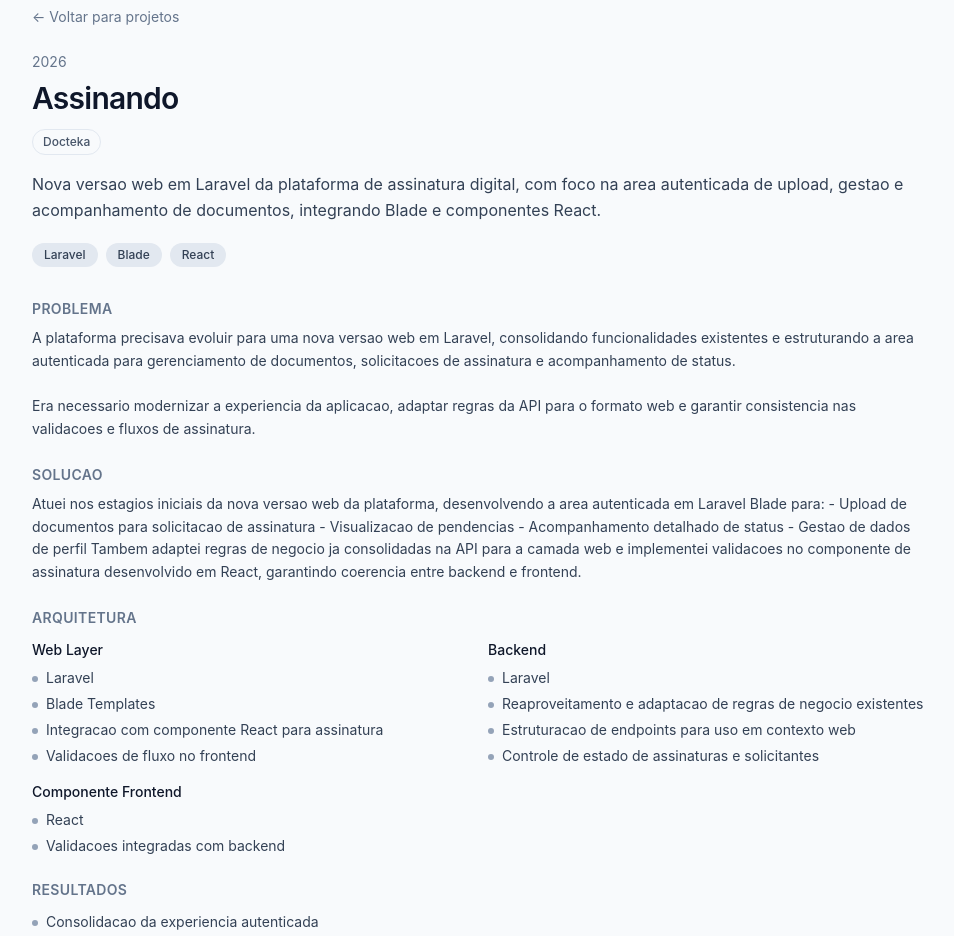
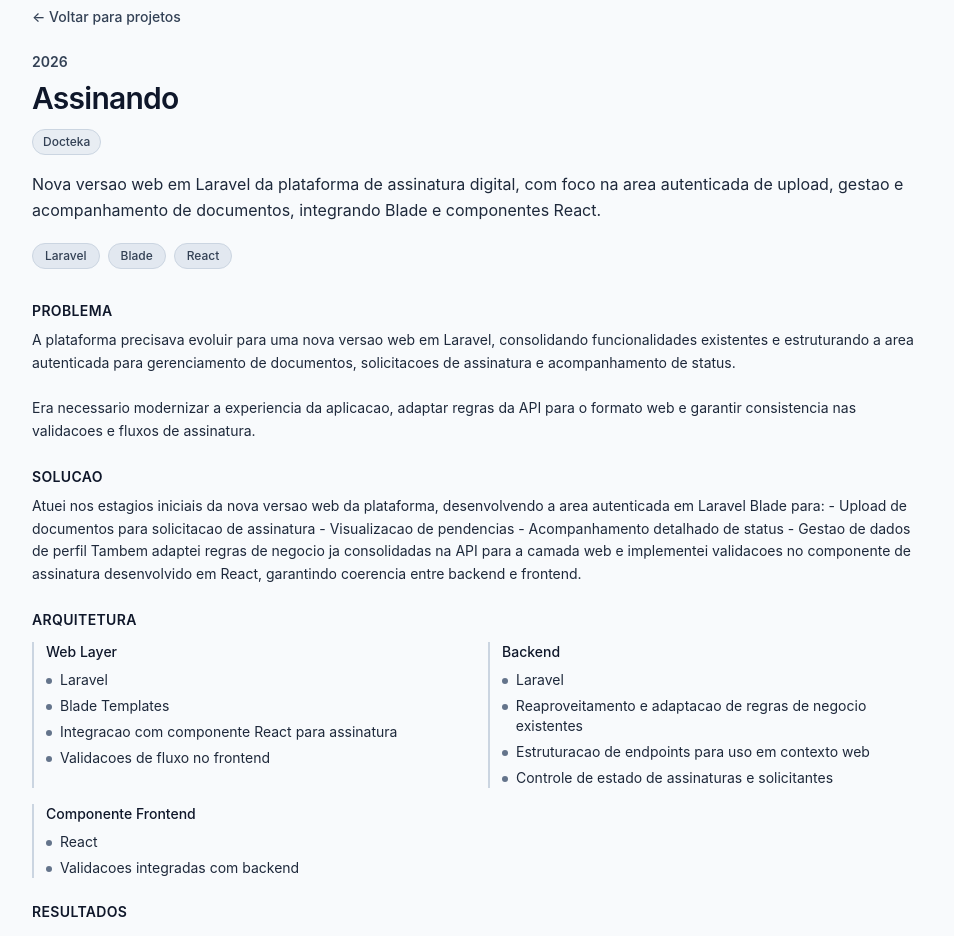
Before and after one commit to albuquerque-lucas/albuquerque-lucas.github.io, a React (Vite) app: page /projects/assinando-digital-signature-platform in a window 1280 px wide. Shown: the part 60-996 px from the top of the page, without its empty margins (64-1018 px from the left). Built offline with nearby package versions, Linux system fonts and the light colour scheme.

Commit message:
style(projects): refina contraste e hierarquia dos cards/detalhe, adiciona client badge e ajusta hover com fundo azul sutil

```diff
--- a/src/components/ClientBadge.tsx
+++ b/src/components/ClientBadge.tsx
@@ -7,7 +7,7 @@ export function ClientBadge({ clientName }: ClientBadgeProps) {
   if (!value) return null
 
   return (
-    <span className="inline-flex items-center rounded-full border border-slate-200 bg-slate-50 px-2.5 py-1 text-xs font-medium text-slate-600">
+    <span className="inline-flex items-center rounded-full border border-slate-300 bg-slate-200/70 px-2.5 py-1 text-xs font-medium text-slate-700">
       {value}
     </span>
   )
--- a/src/components/ProjectCard.tsx
+++ b/src/components/ProjectCard.tsx
@@ -21,30 +21,30 @@ export function ProjectCard({ project }: ProjectCardProps) {
       initial={{ opacity: 0, y: 8 }}
       whileInView={{ opacity: 1, y: 0 }}
       viewport={{ once: true }}
-      className="group relative border-l-2 border-l-brand-500/25 py-8 pl-6 transition duration-200 hover:-translate-y-0.5 hover:border-l-brand-500/60 hover:bg-brand-500/5 focus-within:border-l-brand-500 focus-within:bg-brand-500/5 after:absolute after:bottom-0 after:left-1/2 after:h-px after:w-[85%] after:-translate-x-1/2 after:bg-slate-200/60 after:content-[''] last:after:hidden"
+      className="group relative border-l-[3px] border-l-blue-600/45 py-8 pl-6 transition duration-200 hover:-translate-y-0.5 hover:border-l-blue-600/80 hover:bg-blue-50/60 focus-within:border-l-blue-700 focus-within:bg-blue-50/60 after:absolute after:bottom-0 after:left-1/2 after:h-px after:w-[85%] after:-translate-x-1/2 after:bg-slate-300/90 after:content-[''] last:after:hidden"
     >
       <Link
         to={`/projects/${project.slug}`}
         aria-label={`${labels.a11y.openProject}: ${productName}`}
-        className="block cursor-pointer focus-visible:outline-none focus-visible:ring-2 focus-visible:ring-brand-500 focus-visible:ring-offset-2"
+        className="block cursor-pointer focus-visible:outline-none focus-visible:ring-2 focus-visible:ring-blue-600 focus-visible:ring-offset-2"
       >
-        <p className="text-xs font-medium uppercase tracking-wide text-slate-500">{project.year}</p>
+        <p className="text-xs font-semibold uppercase tracking-wide text-slate-700">{project.year}</p>
         <div className="mt-3 grid gap-6 md:grid-cols-[minmax(0,1fr)_auto] md:items-start">
           <div>
             <div className="flex items-start justify-between gap-4">
-              <h3 className="text-xl font-semibold tracking-tight text-slate-900 transition-colors group-hover:text-brand-600 group-focus-within:text-brand-600">
+              <h3 className="text-xl font-semibold tracking-tight text-slate-900 transition-colors group-hover:text-blue-700 group-focus-within:text-blue-700">
                 {productName}
               </h3>
-              <ArrowUpRight aria-hidden className="h-4 w-4 shrink-0 text-slate-400 transition group-hover:text-slate-700 md:hidden" />
+              <ArrowUpRight aria-hidden className="h-4 w-4 shrink-0 text-slate-500 transition group-hover:text-slate-800 md:hidden" />
             </div>
             <div className="mt-2">
               <ClientBadge clientName={clientName} />
             </div>
-            <p className="mt-3 text-sm leading-relaxed text-slate-600">{excerpt}</p>
-            <ul className="mt-4 space-y-1.5 text-sm text-slate-600">
+            <p className="mt-3 text-sm leading-relaxed text-slate-700">{excerpt}</p>
+            <ul className="mt-4 space-y-1.5 text-sm text-slate-700">
               {highlights.map((highlight) => (
                 <li key={highlight} className="flex items-start gap-2">
-                  <span aria-hidden className="mt-2 h-1.5 w-1.5 rounded-full bg-slate-400" />
+                  <span aria-hidden className="mt-2 h-1.5 w-1.5 rounded-full bg-slate-500" />
                   <span>{highlight}</span>
                 </li>
               ))}
@@ -53,9 +53,9 @@ export function ProjectCard({ project }: ProjectCardProps) {
 
           <div className="flex flex-wrap items-start justify-start gap-2 md:max-w-[14rem] md:justify-self-end">
             {project.stack.map((item) => (
-              <span key={item} className="rounded-full bg-slate-100 px-3 py-1 text-xs font-medium text-slate-700">{item}</span>
+              <span key={item} className="rounded-full border border-slate-300 bg-slate-200 px-3 py-1 text-xs font-medium text-slate-700">{item}</span>
             ))}
-            <ArrowUpRight aria-hidden className="mt-1 hidden h-4 w-4 shrink-0 text-slate-400 transition group-hover:text-slate-700 md:block" />
+            <ArrowUpRight aria-hidden className="mt-1 hidden h-4 w-4 shrink-0 text-slate-500 transition group-hover:text-slate-800 md:block" />
           </div>
         </div>
       </Link>
--- a/src/pages/ProjectDetails.tsx
+++ b/src/pages/ProjectDetails.tsx
@@ -41,47 +41,47 @@ export function ProjectDetails() {
 
   return (
     <section className="py-2 sm:py-4">
-      <Link to="/" className="text-sm text-slate-500 hover:text-slate-800">
+      <Link to="/" className="text-sm font-medium text-slate-700 hover:text-slate-900">
         {'<-'} {labels.buttons.backToProjects}
       </Link>
 
       <article className="mt-6 max-w-4xl space-y-8">
         <header>
-          <p className="text-sm text-slate-500">{project.year}</p>
+          <p className="text-sm font-semibold text-slate-700">{project.year}</p>
           <h1 className="mt-2 text-3xl font-semibold tracking-tight text-slate-900">{productName}</h1>
           <div className="mt-3">
             <ClientBadge clientName={clientName} />
           </div>
-          {subtitle && <p className="mt-2 text-sm text-slate-500">{subtitle}</p>}
-          <p className="mt-4 text-base leading-relaxed text-slate-700">{excerpt}</p>
+          {subtitle && <p className="mt-2 text-sm text-slate-700">{subtitle}</p>}
+          <p className="mt-4 text-base leading-relaxed text-slate-800">{excerpt}</p>
           <div className="mt-5 flex flex-wrap gap-2">
             {project.stack.map((item) => (
-              <span key={item} className="rounded-full bg-slate-200 px-3 py-1 text-xs font-medium text-slate-700">{item}</span>
+              <span key={item} className="rounded-full border border-slate-300 bg-slate-200 px-3 py-1 text-xs font-medium text-slate-700">{item}</span>
             ))}
           </div>
         </header>
 
         <section className="space-y-6">
           <div>
-            <h2 className="text-sm font-semibold uppercase tracking-wide text-slate-500">{labels.sections.problem}</h2>
-            <p className="mt-2 whitespace-pre-line text-sm leading-relaxed text-slate-700">{problem}</p>
+            <h2 className="text-sm font-semibold uppercase tracking-wide text-slate-900">{labels.sections.problem}</h2>
+            <p className="mt-2 whitespace-pre-line text-sm leading-relaxed text-slate-800">{problem}</p>
           </div>
           <div>
-            <h2 className="text-sm font-semibold uppercase tracking-wide text-slate-500">{labels.sections.solution}</h2>
-            <p className="mt-2 text-sm leading-relaxed text-slate-700">{solution}</p>
+            <h2 className="text-sm font-semibold uppercase tracking-wide text-slate-900">{labels.sections.solution}</h2>
+            <p className="mt-2 text-sm leading-relaxed text-slate-800">{solution}</p>
           </div>
           <div>
-            <h2 className="text-sm font-semibold uppercase tracking-wide text-slate-500">{labels.sections.architecture}</h2>
+            <h2 className="text-sm font-semibold uppercase tracking-wide text-slate-900">{labels.sections.architecture}</h2>
             <div className="mt-3 grid gap-4 sm:grid-cols-2">
               {architectureSections.map((section) => {
                 if (!section.items || section.items.length === 0) return null
                 return (
-                  <div key={section.label} className="space-y-2">
+                  <div key={section.label} className="space-y-2 border-l-2 border-slate-300 pl-3">
                     <h3 className="text-sm font-medium text-slate-900">{section.label}</h3>
-                    <ul className="space-y-1.5 text-sm text-slate-700">
+                    <ul className="space-y-1.5 text-sm text-slate-800">
                       {section.items.map((item) => (
                         <li key={item} className="flex items-start gap-2">
-                          <span aria-hidden className="mt-2 h-1.5 w-1.5 rounded-full bg-slate-400" />
+                          <span aria-hidden className="mt-2 h-1.5 w-1.5 rounded-full bg-slate-500" />
                           <span>{item}</span>
                         </li>
                       ))}
@@ -92,11 +92,11 @@ export function ProjectDetails() {
             </div>
           </div>
           <div>
-            <h2 className="text-sm font-semibold uppercase tracking-wide text-slate-500">{labels.sections.results}</h2>
-            <ul className="mt-3 space-y-1.5 text-sm text-slate-700">
+            <h2 className="text-sm font-semibold uppercase tracking-wide text-slate-900">{labels.sections.results}</h2>
+            <ul className="mt-3 space-y-1.5 text-sm text-slate-800">
               {results.map((result) => (
                 <li key={result} className="flex items-start gap-2">
-                  <span aria-hidden className="mt-2 h-1.5 w-1.5 rounded-full bg-slate-400" />
+                  <span aria-hidden className="mt-2 h-1.5 w-1.5 rounded-full bg-slate-500" />
                   <span>{result}</span>
                 </li>
               ))}
--- a/src/sections/ProjectsSection.tsx
+++ b/src/sections/ProjectsSection.tsx
@@ -9,7 +9,7 @@ export function ProjectsSection() {
     <section className="pb-4">
       <div className="mx-auto mb-8 flex w-full max-w-5xl items-end justify-between gap-4">
         <h2 className="text-xl font-semibold tracking-tight text-slate-900 sm:text-2xl">{labels.sections.projects}</h2>
-        <p className="text-xs text-slate-500 sm:text-sm">{projects.length} {labels.sections.items}</p>
+        <p className="text-xs font-medium text-slate-700 sm:text-sm">{projects.length} {labels.sections.items}</p>
       </div>
       <div className="mx-auto flex w-full max-w-5xl flex-col">
         {projects.map((project) => (
```
